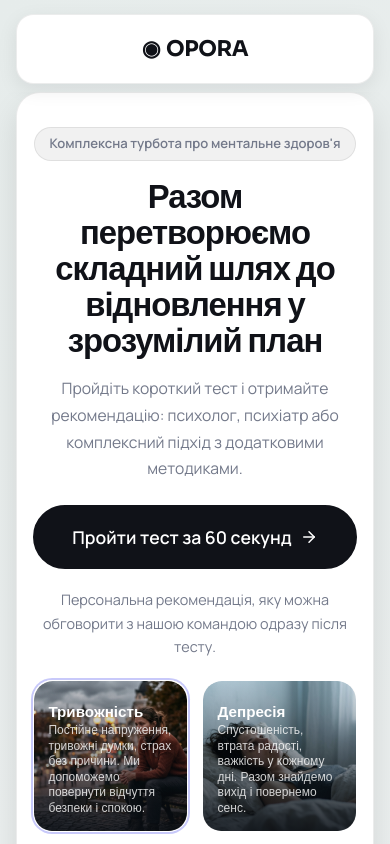
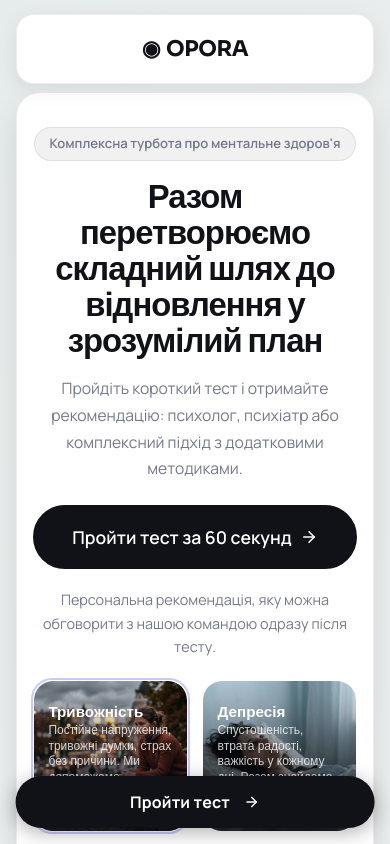
Before and after one commit to Miredon-Digital-OU/mental-health-clinic-landing, a React (Vite) app: page / in a window 390 px wide. Shown: the top 844 px of the page. Built offline with nearby package versions, Linux system fonts and the light colour scheme.

Commit message:
feat: add sticky CTA button on mobile that triggers quiz

```diff
--- a/src/App.tsx
+++ b/src/App.tsx
@@ -8,6 +8,7 @@ import ReadinessFilter from './components/ReadinessFilter';
 import Footer from './components/Footer';
 import ClinicPage from './components/ClinicPage';
 import FloatingButton from './components/FloatingButton';
+import StickyCTA from './components/StickyCTA';
 import type { QuizAnswers } from './components/Quiz';
 import { trackEvent, EVENTS } from './utils/analytics';
 import { captureAttribution } from './utils/attribution';
@@ -125,6 +126,7 @@ function App() {
       </main>
       <Footer />
       {stage === 'hero' && <FloatingButton onClick={() => handleStartQuiz('floating')} />}
+      {stage === 'hero' && <StickyCTA onClick={() => handleStartQuiz('floating')} />}
     </div>
   );
 }
--- a/src/components/StickyCTA.tsx
+++ b/src/components/StickyCTA.tsx
@@ -1,15 +1,20 @@
 import React from 'react';
 import { ArrowRight } from 'lucide-react';
 
-const StickyCTA: React.FC = () => {
+type StickyCTAProps = {
+  onClick: () => void;
+};
+
+const StickyCTA: React.FC<StickyCTAProps> = ({ onClick }) => {
   return (
-    <div className="sticky-cta" role="region" aria-label="Quick action">
-      <div className="sticky-cta__text">
-         Маєте питання? Ми на зв'язку.
-      </div>
-      <a href="#contact" className="btn btn--sm btn--ghost">
-        Записатися <ArrowRight size={16} style={{ marginLeft: 6 }} />
-      </a>
+    <div className="sticky-cta" role="complementary" aria-label="Quick quiz action">
+      <button
+        className="sticky-cta__btn"
+        onClick={onClick}
+        aria-label="Пройти тест"
+      >
+        Пройти тест <ArrowRight size={16} style={{ marginLeft: 6 }} />
+      </button>
     </div>
   );
 };
--- a/src/styles/main.scss
+++ b/src/styles/main.scss
@@ -1742,27 +1742,43 @@ img {
   bottom: 1rem;
   left: 50%;
   transform: translateX(-50%);
-  width: min(92%, 420px);
-  background: rgba($color-bg-dark, 0.94);
-  color: $color-text-light;
-  padding: 0.85rem 1.25rem;
+  width: min(92%, 360px);
+  display: none;
+  justify-content: center;
+  z-index: 120;
+
+  @include mobile {
+    display: flex;
+  }
+}
+
+.sticky-cta__btn {
+  width: 100%;
+  min-height: 52px;
+  display: inline-flex;
+  align-items: center;
+  justify-content: center;
+  gap: 0.5rem;
+  background: $color-primary;
+  color: $color-white;
+  font-family: $font-body;
+  font-size: 1rem;
+  font-weight: 700;
+  letter-spacing: 0.01em;
+  border: none;
   border-radius: $radius-full;
-  box-shadow: $shadow-lg;
-  display: none;
-  align-items: center;
-  justify-content: space-between;
-  gap: 0.75rem;
-  z-index: 120;
-
-  @include mobile {
-    display: flex;
-  }
-}
-
-.sticky-cta__text {
-  font-size: 0.9rem;
-  max-width: 55%;
-  line-height: 1.4;
+  box-shadow: 0 4px 20px rgba($color-primary, 0.35);
+  cursor: pointer;
+  transition: background 0.2s, transform 0.15s, box-shadow 0.2s;
+
+  &:hover {
+    background: #000;
+    box-shadow: 0 4px 20px rgba(0, 0, 0, 0.25);
+  }
+
+  &:active {
+    transform: scale(0.97);
+  }
 }
 
 @keyframes gradient-move {
```
